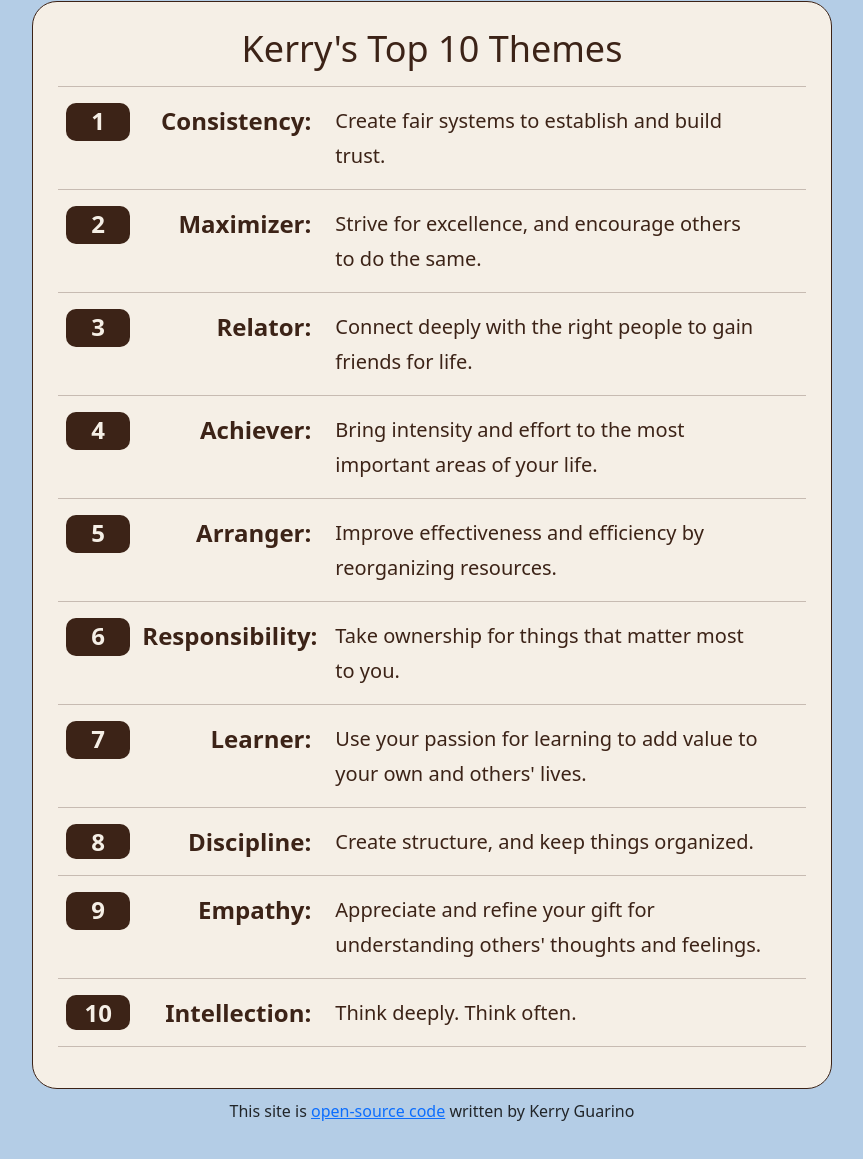
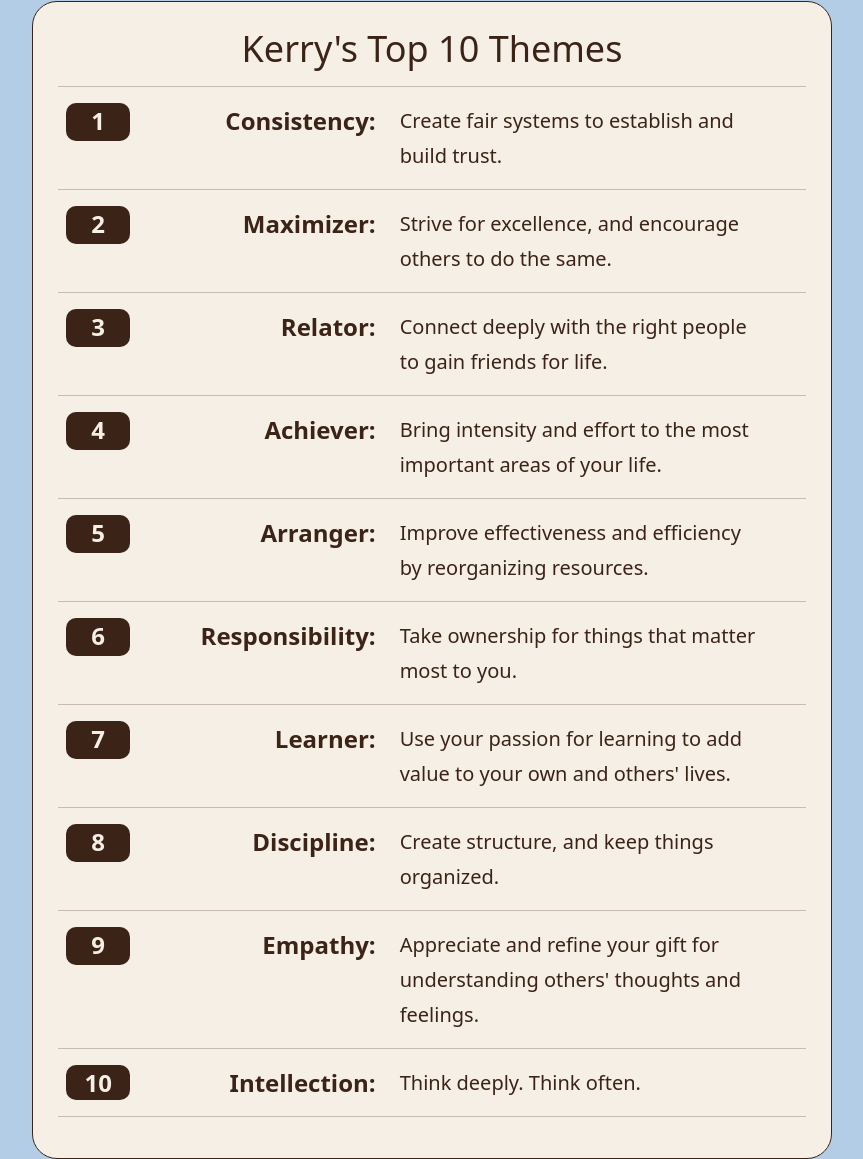
Before and after one commit to kerryoncoding/cliftonstrengths, a plain HTML site: page index.html in a window 1280 px wide. Shown: the part 175-1334 px from the top of the page, without its empty margins (208-1071 px from the left). Drawn offline with nearby package versions, Linux system fonts and the light colour scheme.

Commit message:
tweaked columns

```diff
--- a/index.html
+++ b/index.html
@@ -37,8 +37,8 @@
           <hr />
           <div class="row">
             <div class="col-1 number">1</div>
-            <div class="col-3 theme">Consistency:</div>
-            <div class="col-7 detail">
+            <div class="col-4 theme">Consistency:</div>
+            <div class="col-6 detail">
               Create fair systems to establish and build trust.
             </div>
           </div>
@@ -46,8 +46,8 @@
 
           <div class="row">
             <div class="col-1 number">2</div>
-            <div class="col-3 theme">Maximizer:</div>
-            <div class="col-7 detail">
+            <div class="col-4 theme">Maximizer:</div>
+            <div class="col-6 detail">
               Strive for excellence, and encourage others to do the same.
             </div>
           </div>
@@ -55,8 +55,8 @@
 
           <div class="row">
             <div class="col-1 number">3</div>
-            <div class="col-3 theme">Relator:</div>
-            <div class="col-7 detail">
+            <div class="col-4 theme">Relator:</div>
+            <div class="col-6 detail">
               Connect deeply with the right people to gain friends for life.
             </div>
           </div>
@@ -64,8 +64,8 @@
 
           <div class="row">
             <div class="col-1 number">4</div>
-            <div class="col-3 theme">Achiever:</div>
-            <div class="col-7 detail">
+            <div class="col-4 theme">Achiever:</div>
+            <div class="col-6 detail">
               Bring intensity and effort to the most important areas of your
               life.
             </div>
@@ -74,8 +74,8 @@
 
           <div class="row">
             <div class="col-1 number">5</div>
-            <div class="col-3 theme">Arranger:</div>
-            <div class="col-7 detail">
+            <div class="col-4 theme">Arranger:</div>
+            <div class="col-6 detail">
               Improve effectiveness and efficiency by reorganizing resources.
             </div>
           </div>
@@ -83,8 +83,8 @@
           <hr />
           <div class="row">
             <div class="col-1 number">6</div>
-            <div class="col-3 theme">Responsibility:</div>
-            <div class="col-7 detail">
+            <div class="col-4 theme">Responsibility:</div>
+            <div class="col-6 detail">
               Take ownership for things that matter most to you.
             </div>
           </div>
@@ -92,8 +92,8 @@
           <hr />
           <div class="row">
             <div class="col-1 number">7</div>
-            <div class="col-3 theme">Learner:</div>
-            <div class="col-7 detail">
+            <div class="col-4 theme">Learner:</div>
+            <div class="col-6 detail">
               Use your passion for learning to add value to your own and
               others&apos; lives.
             </div>
@@ -102,8 +102,8 @@
           <hr />
           <div class="row">
             <div class="col-1 number">8</div>
-            <div class="col-3 theme">Discipline:</div>
-            <div class="col-7 detail">
+            <div class="col-4 theme">Discipline:</div>
+            <div class="col-6 detail">
               Create structure, and keep things organized.
             </div>
           </div>
@@ -111,8 +111,8 @@
 
           <div class="row">
             <div class="col-1 number">9</div>
-            <div class="col-3 theme">Empathy:</div>
-            <div class="col-7 detail">
+            <div class="col-4 theme">Empathy:</div>
+            <div class="col-6 detail">
               Appreciate and refine your gift for understanding others&apos;
               thoughts and feelings.
             </div>
@@ -121,8 +121,8 @@
 
           <div class="row">
             <div class="col-1 number">10</div>
-            <div class="col-3 theme">Intellection:</div>
-            <div class="col-7 detail">Think deeply. Think often.</div>
+            <div class="col-4 theme">Intellection:</div>
+            <div class="col-6 detail">Think deeply. Think often.</div>
           </div>
           <hr />
         </div>
--- a/src/style.css
+++ b/src/style.css
@@ -67,7 +67,7 @@ a:hover {
 .theme {
     font-weight: bold;
     font-size: 24px;
-    text-align:right;
+    text-align: right;
 }
 
 .detail{
```
